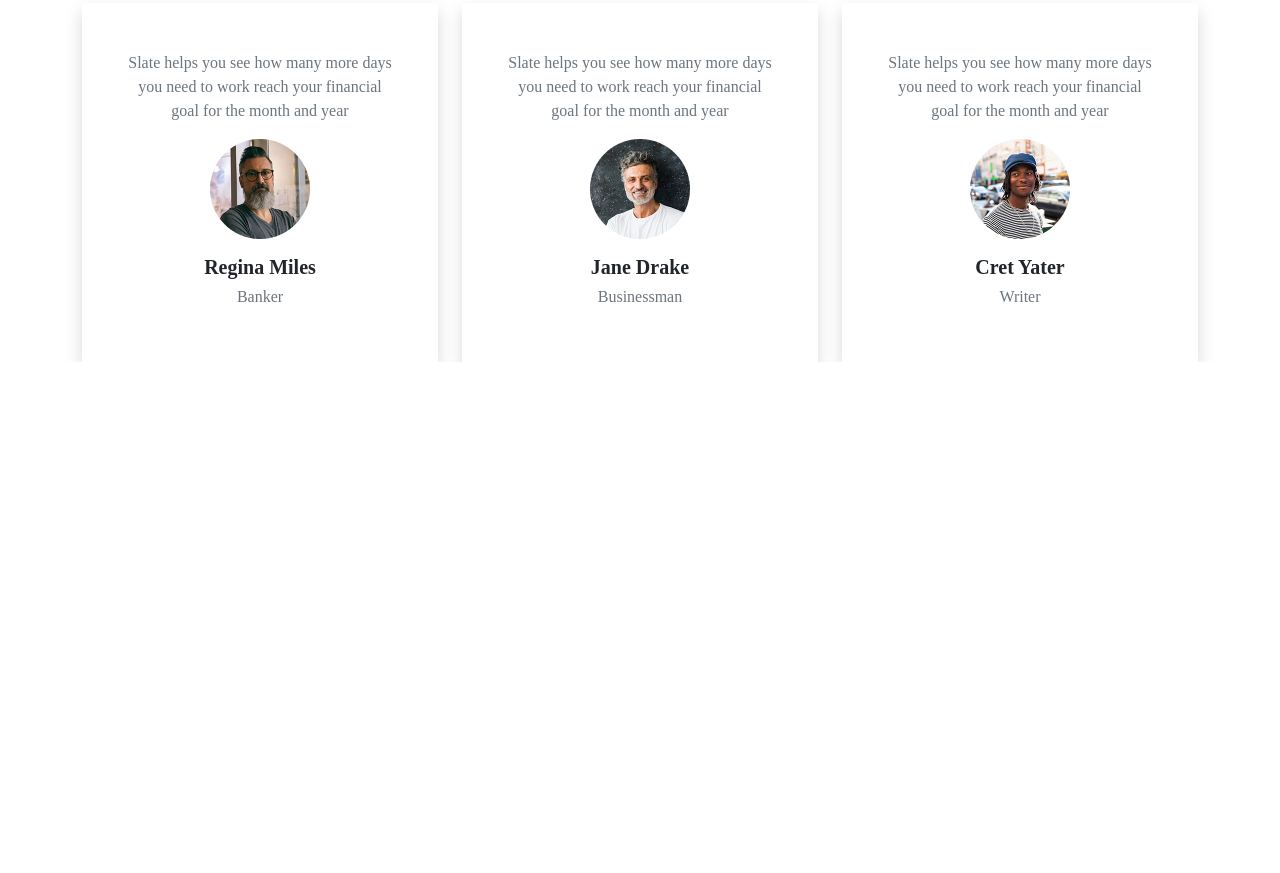
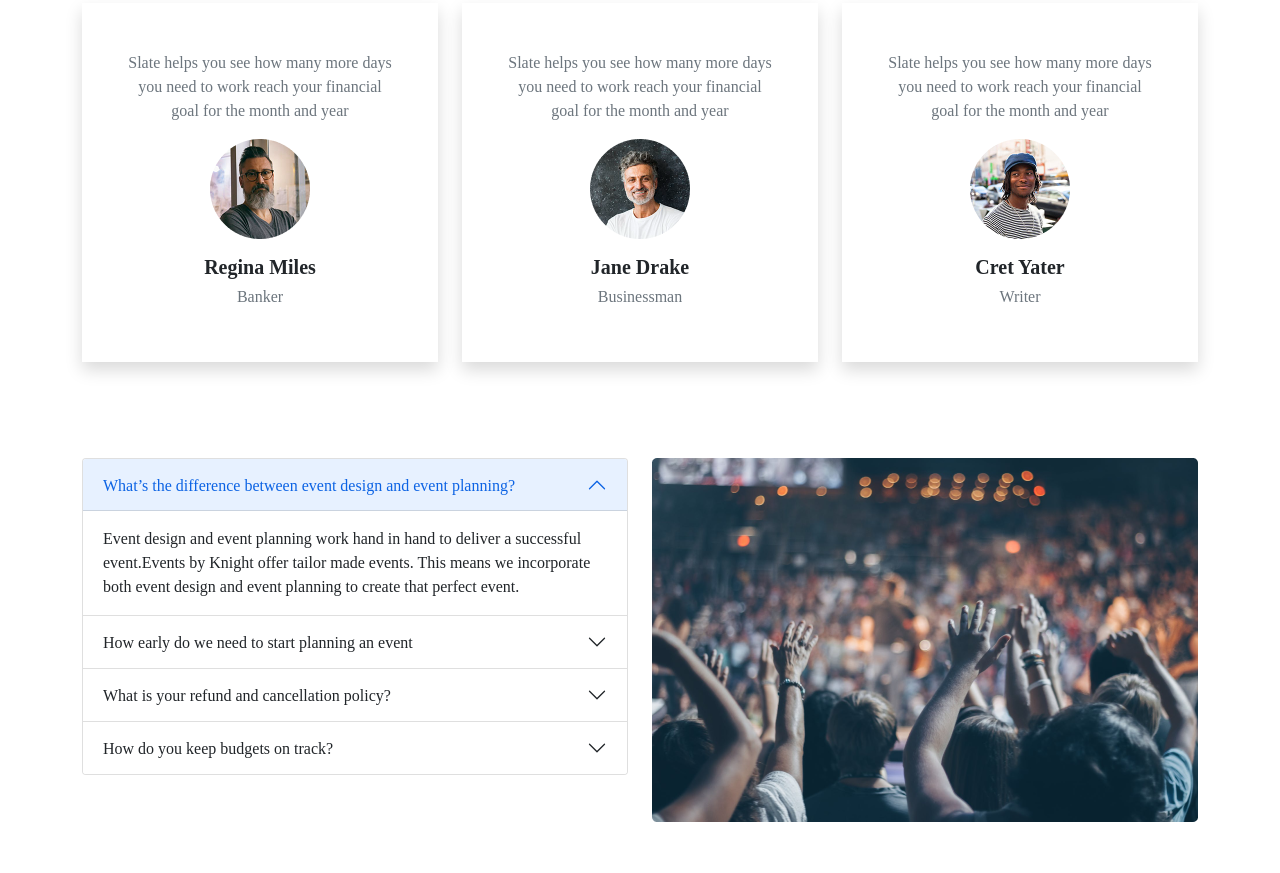
Before and after one commit to nurmdrafi/convention-center, a plain HTML site: page index.html in a window 1280 px wide. Shown: the part 2206-3079 px from the top of the page. Before the commit the page ends 2568 px from the top, so only its background shows below. Drawn offline with nearby package versions, Linux system fonts and the light colour scheme; a web font is replaced by a local one.

Commit message:
FAQ section added

```diff
--- a/index.html
+++ b/index.html
@@ -28,7 +28,9 @@
                 <button class="navbar-toggler" type="button" data-bs-toggle="collapse"
                     data-bs-target="#navbarSupportedContent" aria-controls="navbarSupportedContent"
                     aria-expanded="false" aria-label="Toggle navigation">
-                    <span class="navbar-toggler-icon"></span>
+                    <span>
+                        <img src="images/icons/menu-2 1.svg" alt="">
+                    </span>
                 </button>
                 <div class="collapse navbar-collapse" id="navbarSupportedContent">
                     <ul class="navbar-nav ms-auto mb-2 fs-6 fw-bold">
@@ -363,11 +365,12 @@
             <h2 class="py-5 my-5 text-center fw-bold">
                 Happy Clients Says
             </h2>
-            <div class="row row-cols-1 row-cols-md-2 row-cols-lg-2 row-cols-xl-3 g-4">
+            <div class="row row-cols-1 row-cols-md-2 row-cols-xl-3 g-4">
                 <div class="col">
                     <!--  width="360" height="325" -->
                     <div class="d-flex flex-column align-items-center shadow py-5">
-                        <p class="text-muted w-75 text-center">Slate helps you see how many more days you need to work reach your
+                        <p class="text-muted w-75 text-center">Slate helps you see how many more days you need to work
+                            reach your
                             financial goal for the month and year</p>
                         <img src="images/person 1.png" alt="" class="mb-3">
                         <h5 class="fw-bold">Regina Miles</h5>
@@ -376,7 +379,8 @@
                 </div>
                 <div class="col">
                     <div class="d-flex flex-column align-items-center shadow py-5">
-                        <p class="text-muted w-75 text-center">Slate helps you see how many more days you need to work reach your
+                        <p class="text-muted w-75 text-center">Slate helps you see how many more days you need to work
+                            reach your
                             financial goal for the month and year</p>
                         <img src="images/person 2.png" alt="" class="mb-3">
                         <h5 class="fw-bold">Jane Drake</h5>
@@ -385,11 +389,88 @@
                 </div>
                 <div class="col">
                     <div class="d-flex flex-column align-items-center shadow py-5">
-                        <p class="text-muted w-75 text-center">Slate helps you see how many more days you need to work reach your
+                        <p class="text-muted w-75 text-center">Slate helps you see how many more days you need to work
+                            reach your
                             financial goal for the month and year</p>
                         <img src="images/person 3.png" alt="" class="mb-3">
                         <h5 class="fw-bold">Cret Yater</h5>
                         <h6 class="text-muted">Writer</h6>
+                    </div>
+                </div>
+            </div>
+        </section>
+        <!-- FAQ Section -->
+        <section>
+            <div class="container py-5 my-5">
+                <div class="row row-cols-1 row-cols-md-1 row-cols-lg-2 g-4">
+                    <div class="col">
+                        <div class="accordion" id="accordionPanelsStayOpenExample">
+                            <div class="accordion-item">
+                                <h2 class="accordion-header" id="panelsStayOpen-headingOne">
+                                    <button class="accordion-button" type="button" data-bs-toggle="collapse"
+                                        data-bs-target="#panelsStayOpen-collapseOne" aria-expanded="true"
+                                        aria-controls="panelsStayOpen-collapseOne">
+                                        What’s the difference between event design and event planning?
+                                    </button>
+                                </h2>
+                                <div id="panelsStayOpen-collapseOne" class="accordion-collapse collapse show"
+                                    aria-labelledby="panelsStayOpen-headingOne">
+                                    <div class="accordion-body">
+                                        Event design and event planning work hand in hand to deliver a successful event.Events by Knight offer tailor made events. This means we incorporate both event design and event planning to create that perfect event.
+                                    </div>
+                                </div>
+                            </div>
+                            <div class="accordion-item">
+                                <h2 class="accordion-header" id="panelsStayOpen-headingTwo">
+                                    <button class="accordion-button collapsed" type="button" data-bs-toggle="collapse"
+                                        data-bs-target="#panelsStayOpen-collapseTwo" aria-expanded="false"
+                                        aria-controls="panelsStayOpen-collapseTwo">
+                                        How early do we need to start planning an event
+                                    </button>
+                                </h2>
+                                <div id="panelsStayOpen-collapseTwo" class="accordion-collapse collapse"
+                                    aria-labelledby="panelsStayOpen-headingTwo">
+                                    <div class="accordion-body">
+                                       <!-- Neet to write -->
+                                    </div>
+                                </div>
+                            </div>
+                            <div class="accordion-item">
+                                <h2 class="accordion-header" id="panelsStayOpen-headingThree">
+                                    <button class="accordion-button collapsed" type="button" data-bs-toggle="collapse"
+                                        data-bs-target="#panelsStayOpen-collapseThree" aria-expanded="false"
+                                        aria-controls="panelsStayOpen-collapseThree">
+                                        What is your refund and cancellation policy?
+                                    </button>
+                                </h2>
+                                <div id="panelsStayOpen-collapseThree" class="accordion-collapse collapse"
+                                    aria-labelledby="panelsStayOpen-headingThree">
+                                    <div class="accordion-body">
+                                        <!-- Neet to write -->
+                                    </div>
+                                </div>
+                            </div>
+                            <div class="accordion-item">
+                                <h2 class="accordion-header" id="panelsStayOpen-headingThree">
+                                    <button class="accordion-button collapsed" type="button" data-bs-toggle="collapse"
+                                        data-bs-target="#panelsStayOpen-collapseThree" aria-expanded="false"
+                                        aria-controls="panelsStayOpen-collapseThree">
+                                        How do you keep budgets on track?
+                                    </button>
+                                </h2>
+                                <div id="panelsStayOpen-collapseThree" class="accordion-collapse collapse"
+                                    aria-labelledby="panelsStayOpen-headingThree">
+                                    <div class="accordion-body">
+                                        <!-- Neet to write -->
+                                    </div>
+                                </div>
+                            </div>
+                        </div>
+                    </div>
+                    <div class="col">
+                        <div class="d-flex justify-content-center">
+                            <img src="images/people.png" alt="" class="img-fluid">
+                        </div>
                     </div>
                 </div>
             </div>
```
